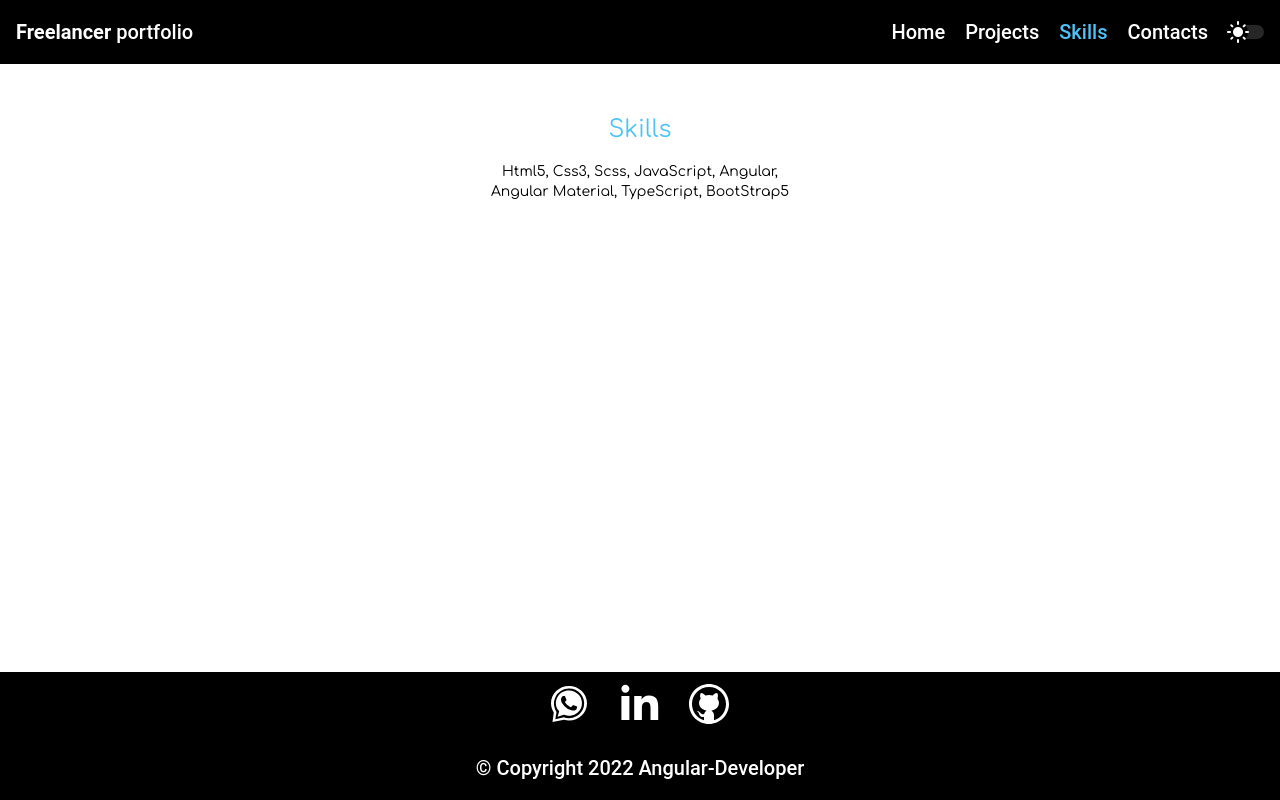
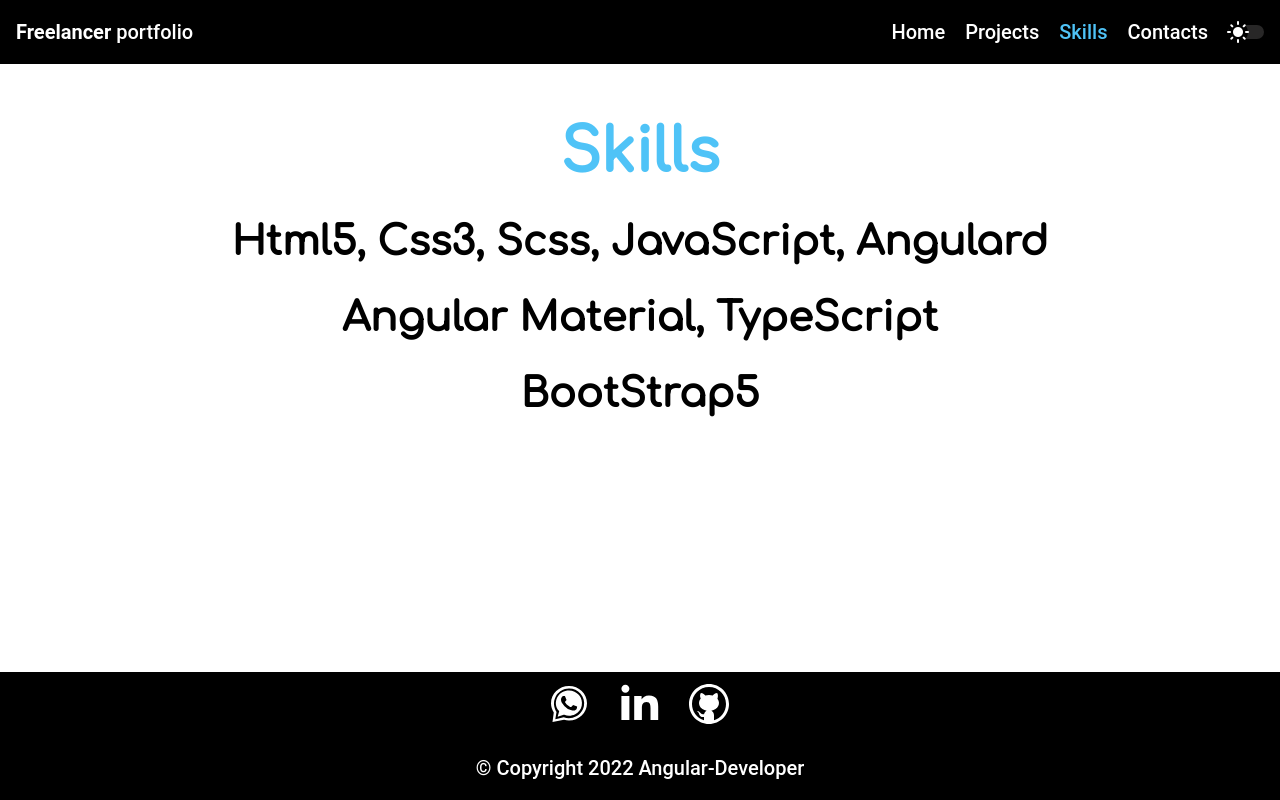
Before and after one commit to IgorShevchuk111/is-portfolio, an Angular app: page /skills in a window 1280 px wide. Built offline with nearby package versions, Linux system fonts and the light colour scheme.

Commit message:
customs levels, refactoring pages

```diff
--- a/src/app/contacts-page/contacts-page.component.html
+++ b/src/app/contacts-page/contacts-page.component.html
@@ -1,9 +1,9 @@
 <div class="container">
-    <h1 class="color-accent">Contacts</h1>
-    <h2 class="mat-headline-1">Location</h2>
-    <p>London, England</p>
-    <h2>Tel/WhatsApp</h2>
-    <p class="color-accent">+44 7869 378 211</p>
-    <h2>Email</h2>
-    <p class="color-accent">igorshevchuk111@gmail.com</p>
+    <div class="color-accent level-1">Contacts</div>
+    <div class="level-2">Location</div>
+    <div class="level-3">London, England</div>
+    <div class="level-2">Tel/WhatsApp</div>
+    <div class="color-accent level-3">+44 7869 378 211</div>
+    <div class="level-2">Email</div>
+    <div class="color-accent level-3">igorshevchuk111@gmail.com</div>
 </div>
--- a/src/app/contacts-page/contacts-page.component.scss
+++ b/src/app/contacts-page/contacts-page.component.scss
@@ -1,7 +1,7 @@
 .container {
     width: 100%;
     margin: 0 auto;
-    max-width: 300px;
+    max-width: 900px;
     text-align: center;
     padding: 50px;
 }
--- a/src/app/home-page/home-page.component.html
+++ b/src/app/home-page/home-page.component.html
@@ -1 +1,8 @@
-home
+<div class="container">
+    <div class="level-1">Hi, my name is <span class="color-accent">Igor</span></div>
+    <div class="level-2">Angular Developer</div>
+    <div class="level-3">with passion for learning and creating.</div>
+    <button color="accent" mat-raised-button>
+        <span>Download CV</span>
+    </button>
+</div>
--- a/src/app/home-page/home-page.component.scss
+++ b/src/app/home-page/home-page.component.scss
@@ -0,0 +1,8 @@
+.container {
+    text-align: center;
+    padding: 100px;
+    background: url('../../assets/home-bg.png');
+    background-repeat: no-repeat;
+    background-size: contain;
+    background-position: center center;
+}
--- a/src/app/projects-page/projects-page.component.html
+++ b/src/app/projects-page/projects-page.component.html
@@ -1,9 +1,9 @@
 <div class="container">
-    <h1 class="color-accent">Projects</h1>
-    <p><a href="#">Angular-Course</a></p>
-    <p><a href="#">Angular-Blog</a></p>
-    <p><a href="#">My CV</a></p>
-    <p><a href="#">Html Email template</a></p>
+    <div class="color-accent level-1">Projects</div>
+    <div class="level-2"><a href="#">Html Email template</a></div>
+    <div class="level-2"><a href="#">Angular-Course</a></div>
+    <div class="level-2"><a href="#">Angular-Blog</a></div>
+    <div class="level-2"><a href="#">My CV</a></div>
     <button color="accent" mat-raised-button>
         <img src="../../assets/icon-github-black-background.svg" alt="">
         <span>GitHub</span>
--- a/src/app/projects-page/projects-page.component.scss
+++ b/src/app/projects-page/projects-page.component.scss
@@ -1,7 +1,7 @@
 .container {
     width: 100%;
     margin: 0 auto;
-    max-width: 300px;
+    max-width: 900px;
     text-align: center;
     padding: 50px;
 }
--- a/src/app/skills-page/skills-page.component.html
+++ b/src/app/skills-page/skills-page.component.html
@@ -1,5 +1,6 @@
 <div class="container">
-    <h1 class="color-accent">Skills</h1>
-    <p>Html5, Css3, Scss, JavaScript, Angular, Angular Material, TypeScript,
-        BootStrap5</p>
+    <div class="color-accent level-1">Skills</div>
+    <div class="level-2">Html5, Css3, Scss, JavaScript, Angulard </div>
+    <div class="level-2"> Angular Material, TypeScript</div>
+    <div class="level-2"> BootStrap5</div>
 </div>
--- a/src/app/skills-page/skills-page.component.scss
+++ b/src/app/skills-page/skills-page.component.scss
@@ -1,7 +1,11 @@
 .container {
     width: 100%;
     margin: 0 auto;
-    max-width: 300px;
+    max-width: 959px;
     text-align: center;
     padding: 50px;
 }
+
+:host {
+    box-sizing: border-box;
+}
--- a/src/styles.scss
+++ b/src/styles.scss
@@ -1,6 +1,21 @@
 @use '@angular/material' as mat;
 
-$my-typography: mat.define-typography-config($font-family: 'Comfortaa');
+$my-typography: mat.define-typography-config($font-family: Comfortaa);
+
+$my-custom-level-1: mat.define-typography-level($font-weight: 700,
+        $font-size: 60px,
+        $line-height: 1.3,
+        $letter-spacing: normal);
+$my-custom-level-2: mat.define-typography-level($font-weight: 700,
+        $font-size: 40px,
+        $line-height: 1.3,
+        $letter-spacing: normal,
+    );
+$my-custom-level-3: mat.define-typography-level($font-weight: 400,
+        $font-size: 24px,
+        $line-height: 1.3,
+        $letter-spacing: normal,
+    );
 
 $accent-palette: (
     50 : #e1f5fe,
@@ -112,6 +127,30 @@ $dark-theme: mat.define-light-theme((color: (primary: $my-primary,
     color: map-get($red-palette, 200) !important;
 }
 
+.level-1 {
+    font-size: map-get($my-custom-level-1, font-size);
+    line-height: map-get($my-custom-level-1, line-height);
+    letter-spacing: map-get($my-custom-level-1, letter-spacing);
+    font-weight: map-get($my-custom-level-1, font-weight);
+    margin: 0 0 24px;
+}
+
+.level-2 {
+    font-size: map-get($my-custom-level-2, font-size);
+    line-height: map-get($my-custom-level-2, line-height);
+    letter-spacing: map-get($my-custom-level-2, letter-spacing);
+    font-weight: map-get($my-custom-level-2, font-weight);
+    margin: 0 0 24px;
+}
+
+.level-3 {
+    font-size: map-get($my-custom-level-3, font-size);
+    line-height: map-get($my-custom-level-3, line-height);
+    letter-spacing: map-get($my-custom-level-3, letter-spacing);
+    font-weight: map-get($my-custom-level-3, font-weight);
+    margin: 0 0 16px;
+}
+
 // Dark Theme Class
 .dark-theme {
     background: map-get($primary-palette, A200);
@@ -150,10 +189,8 @@ a {
     }
 }
 
-:host {
+* {
     box-sizing: border-box;
-    -webkit-font-smoothing: antialiased;
-    -moz-osx-font-smoothing: grayscale;
 }
 
 .spacer {
```
Also changed, not shown: src/assets/home-bg.png (added).
